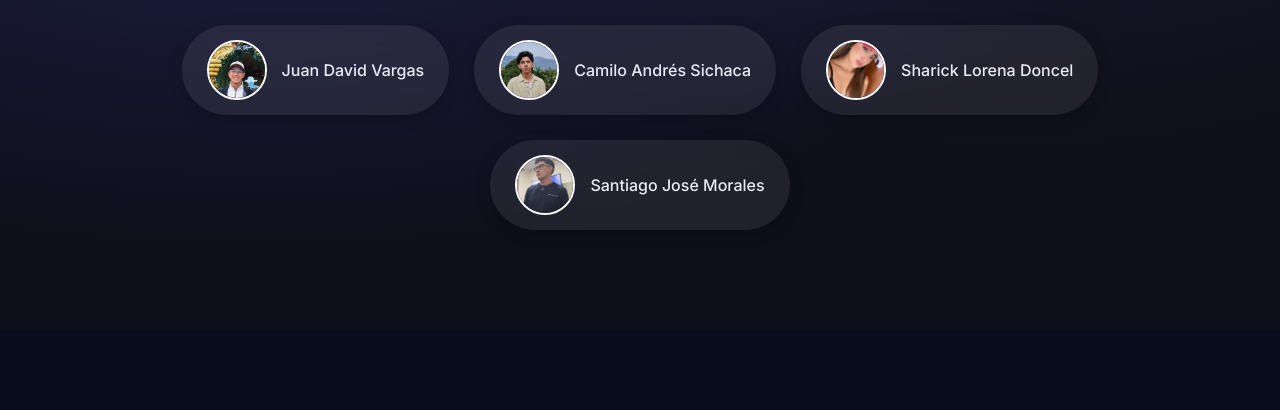
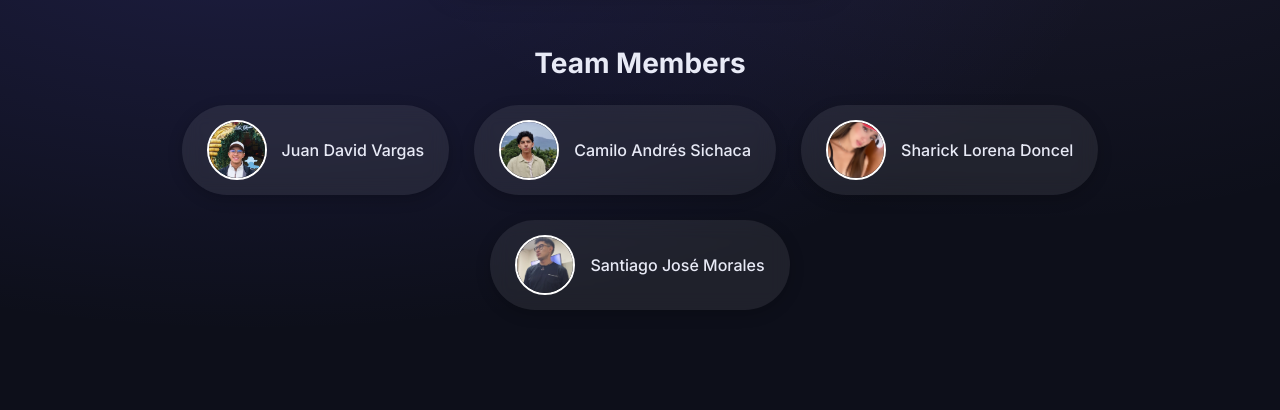
Before and after one commit to jdvargassanchez/machine-learning, a Flask app: page / in a window 1280 px wide. Shown: the part 622-1032 px from the top of the page. Before the commit the page ends 852 px from the top, so only its background shows below. Run offline with Flask 3, Linux system fonts and the light colour scheme.

Commit message:
The design was adjusted by increasing the top padding from 60px to 140px, ensuring the navigation bar respects the title's space. Additionally, an 8px margin was added to the title.
The design was adjusted by increasing the top padding from 60px to 140px, ensuring the navigation bar respects the title's space. Additionally, an 8px margin was added to the title.

```diff
--- a/static/css/style.css
+++ b/static/css/style.css
@@ -32,12 +32,8 @@ body {
     background: var(--bg-dark);
     color: var(--text-primary);
     min-height: 100vh;
-
 }
 
-/* ══════════════════════════════════════════════
-   HOME PAGE  (index.html)
-══════════════════════════════════════════════ */
 body.home {
     background: radial-gradient(ellipse at 20% 50%, rgba(108,99,255,.18) 0%, transparent 60%),
                 radial-gradient(ellipse at 80% 20%, rgba(167,139,250,.14) 0%, transparent 55%),
@@ -45,7 +41,7 @@ body.home {
     display: flex;
     flex-direction: column;
     align-items: center;
-    padding: 60px 20px 40px;
+    padding: 140px 20px 40px;
 }
 
 /* Hero Title */
@@ -58,6 +54,7 @@ body.home .hero-title {
     background-clip: text;
     text-align: center;
     margin-bottom: 8px;
+    margin-top: 0;
 }
 
 body.home .hero-subtitle {
```
